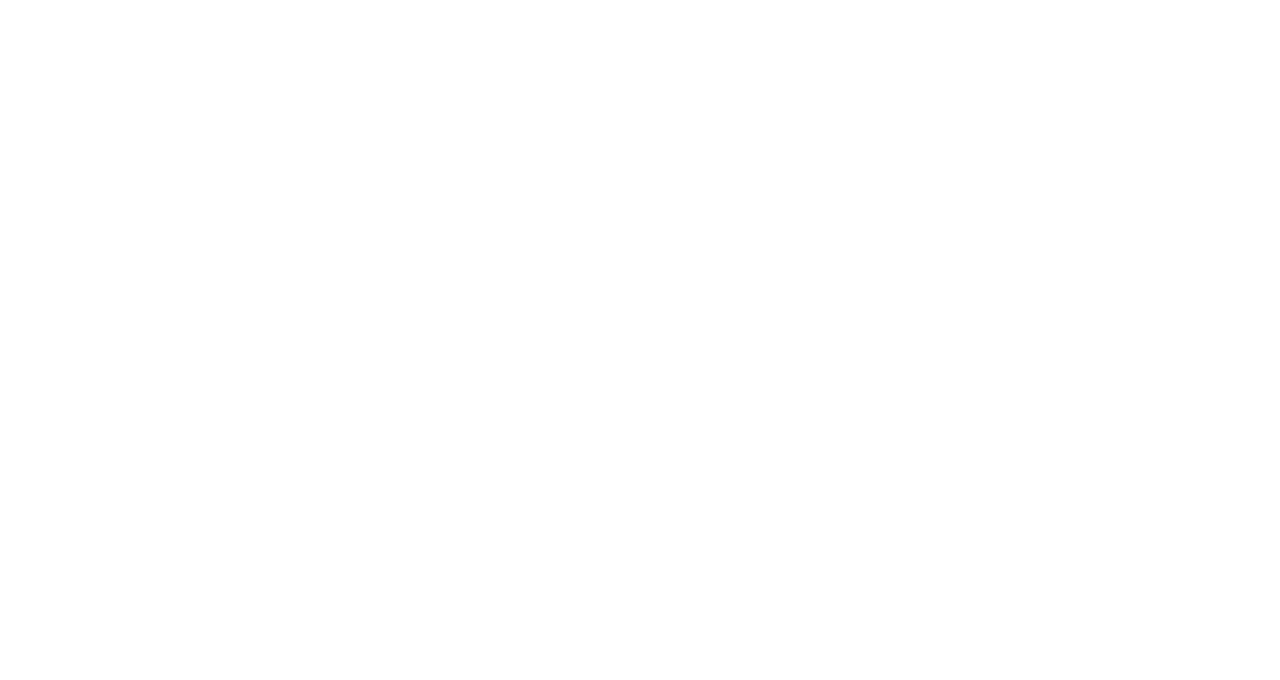
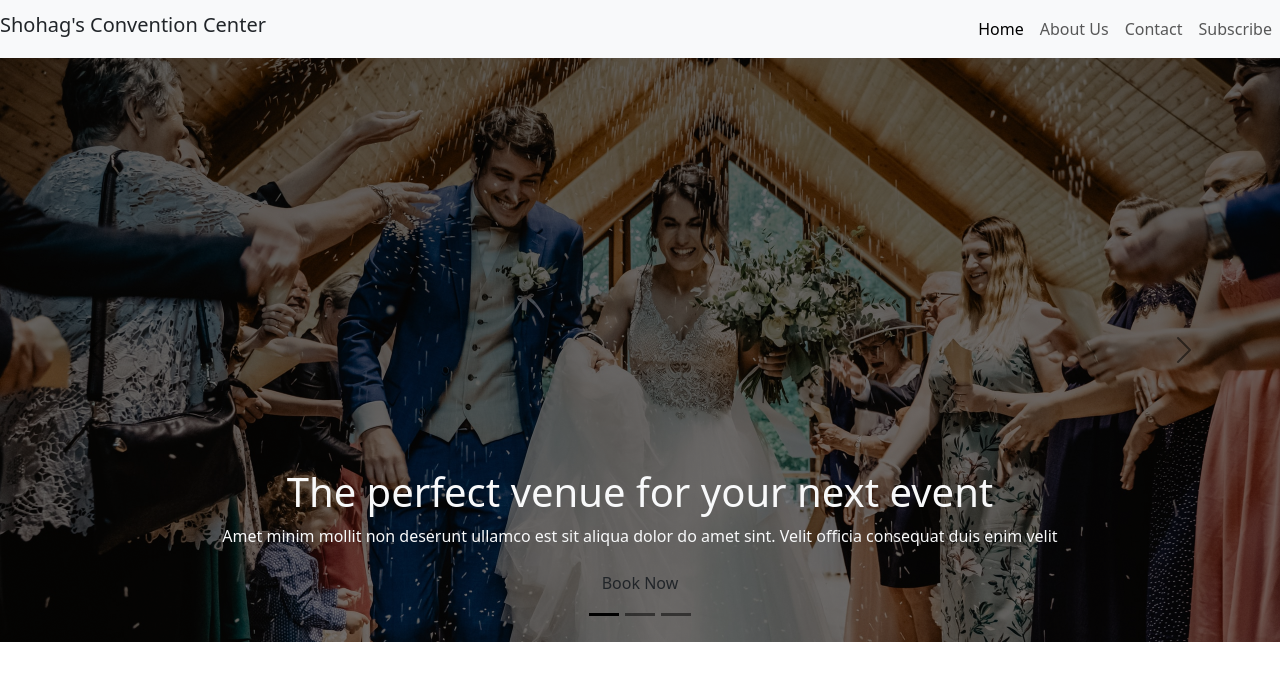
Before and after one commit to shohagroy/new_my_convention_center, a plain HTML site: page index.html in a window 1280 px wide. Drawn offline with nearby package versions, Linux system fonts and the light colour scheme.

Commit message:
code_update

```diff
--- a/index.html
+++ b/index.html
@@ -1,16 +1,112 @@
 <!DOCTYPE html>
 <html lang="en">
-
 <head>
     <meta charset="UTF-8">
     <meta http-equiv="X-UA-Compatible" content="IE=edge">
     <meta name="viewport" content="width=device-width, initial-scale=1.0">
-    <title>everything oke</title>
+    <title>Shohag's Convention Center</title>
+    <link rel="stylesheet" href="bootstrap/css/bootstrap.css">
+    <link rel="stylesheet" href="/bootstrap/css/style.css">
 
 </head>
+<body>
+    <header class="red">
+    <div class="row">
+      <nav class="navbar navbar-expand-md navbar-light bg-light">
+          <div class="container-fluid ">
+            <a class="navbar-brand text-dark h3" href="index.html">Shohag's Convention Center</a>
+            <button class="navbar-toggler" type="button" data-bs-toggle="collapse" data-bs-target="#navbarNavDropdown" aria-controls="navbarNavDropdown" aria-expanded="false" aria-label="Toggle navigation">
+              <span class="navbar-toggler-icon"></span>
+            </button>
+            <div class="collapse navbar-collapse justify-content-sm-end" id="navbarNavDropdown">
+              <ul class="navbar-nav text-center">
+                <li class="nav-item">
+                  <a class="nav-link active" aria-current="page" href="#">Home</a>
+                </li>
+                <li class="nav-item">
+                  <a class="nav-link " href="#">About Us</a>
+                </li>
+                <li class="nav-item">
+                  <a class="nav-link" href="#">Contact</a>
+                </li>
+                <li class="nav-item">
+                  <a class="nav-link" href="#">Subscribe</a>
+                </li>
+              </ul>
+            </div>
+          </div>
+      </nav>
+  </div>
 
-<body>
+    </header>
 
+    <main>
+
+        <section class="banar_section">
+          <div class="">
+            <div id="carouselExampleDark" class="carousel carousel-dark slide" data-bs-ride="carousel">
+              <div class="carousel-indicators">
+                <button type="button" data-bs-target="#carouselExampleDark" data-bs-slide-to="0" class="active" aria-current="true" aria-label="Slide 1"></button>
+                <button type="button" data-bs-target="#carouselExampleDark" data-bs-slide-to="1" aria-label="Slide 2"></button>
+                <button type="button" data-bs-target="#carouselExampleDark" data-bs-slide-to="2" aria-label="Slide 3"></button>
+              </div>
+              <div class="carousel-inner ">
+                <div class="carousel-item active" data-bs-interval="10000">
+                  <div class="d-flex justify-content-center red">
+                    <img src="images/banner.png" class="d-block " alt="...">
+                  </div>
+                  <div class="carousel-caption  text-light">
+                    <h1>The perfect venue for your
+                      next event</h1>
+                    <p>Amet minim mollit non deserunt ullamco est sit aliqua dolor do amet sint. Velit officia consequat duis enim velit </p>
+
+                    <a href="#" class="btn carousel-button ">Book Now</a>
+                  </div>
+                </div>
+                <div class="carousel-item  " data-bs-interval="2000">
+                  <div class=" d-flex justify-content-center">
+                    <img src="images/banner.png" class="d-block" alt="...">
+                  </div>
+                  <div class="carousel-caption  text-light">
+                    <h1 >The perfect venue for your
+                      next event</h1>
+                    <p>Amet minim mollit non deserunt ullamco est sit aliqua dolor do amet sint. Velit officia consequat duis enim velit </p>
+
+                    <a href="#" class="btn carousel-button ">Book Now</a>
+                  </div>
+                </div>
+                <div class="carousel-item  ">
+                  <div class=" d-flex justify-content-center">
+                    <img src="images/banner.png" class="d-block" alt="...">
+                  </div>
+                  <div class="carousel-caption text-light">
+                    <h1 >The perfect venue for your
+                      next event</h1>
+                    <p>Amet minim mollit non deserunt ullamco est sit aliqua dolor do amet sint. Velit officia consequat duis enim velit </p>
+
+                    <a href="#" class="btn carousel-button ">Book Now</a>
+                  </div>
+                </div>
+              </div>
+              <button class="carousel-control-prev" type="button" data-bs-target="#carouselExampleDark" data-bs-slide="prev">
+                <span class="carousel-control-prev-icon" aria-hidden="true"></span>
+                <span class="visually-hidden">Previous</span>
+              </button>
+              <button class="carousel-control-next" type="button" data-bs-target="#carouselExampleDark" data-bs-slide="next">
+                <span class="carousel-control-next-icon" aria-hidden="true"></span>
+                <span class="visually-hidden">Next</span>
+              </button>
+            </div>
+          </div>
+
+
+        </section>
+    </main>
+
+
+
+
+
+    <script src="bootstrap/js/bootstrap.bundle.js"></script>
 </body>
-
 </html>
```
Also changed, not shown: images/banner.png (added).
